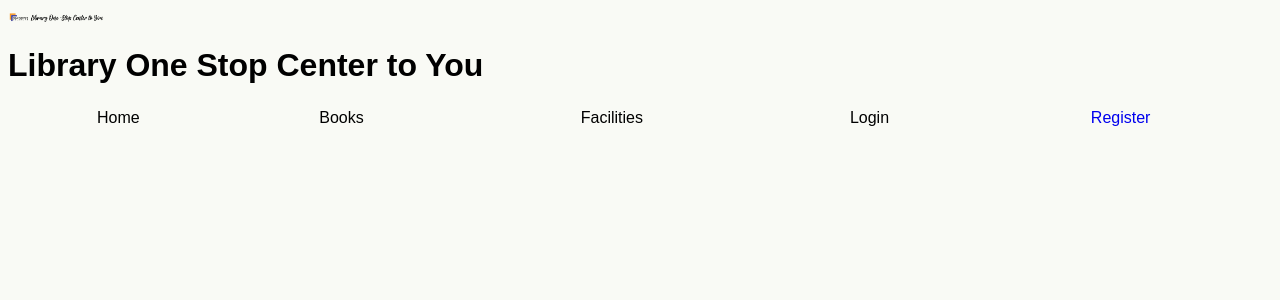
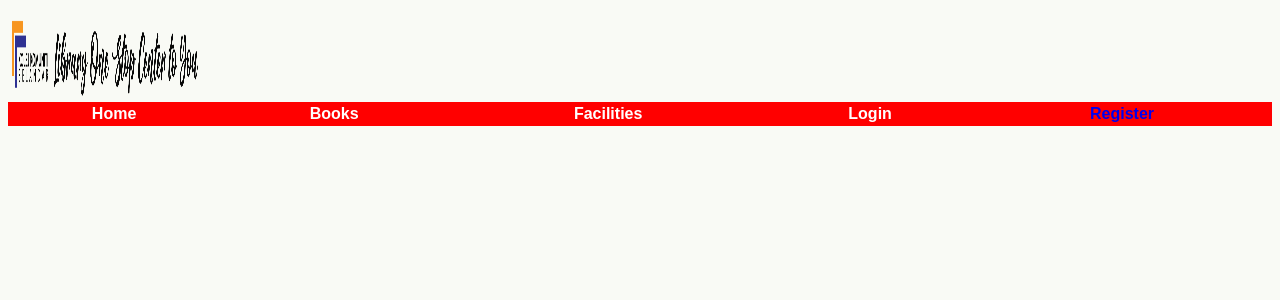
Before and after one commit to 2022828866-svenfrei/csc574-library-system, a PHP site: page /header.php in a window 1280 px wide. Shown: the top 300 px of the page. Run offline with PHP 8.4, Linux system fonts and the light colour scheme.

Commit message:
header update

```diff
--- a/sites/css/mystyle.css
+++ b/sites/css/mystyle.css
@@ -14,11 +14,7 @@ body{background-color: #F9FAF5;
 
 
 
-  /* mouse over link */
-  a:hover {
-    background-color: none;
-    text-decoration: none;
-  }
+
 
   /* selected link
 a:active {
--- a/sites/header.php
+++ b/sites/header.php
@@ -2,20 +2,19 @@
 <html>
     <head><link rel="stylesheet" type="text/css" href="css/mystyle.css"> <!--link to mystyle.css -->
     <style>
-         td:hover {background-color: coral;}
+        td:hover {background-color: white}
         </style>
             </head>
     <body>
-    <div><div><img src="images/kksllogo.png" alt="logo" width="100"></div>
-    <div><h1>Library One Stop Center to You</h1></div></div>
-    <table style="width:100%" border=0>
+   <img src="images/kksllogo.png" alt="logo" width="200" height="90">
+    <table style="width:100%; color:white;" border=0 bgcolor=red >
 
         <tr>
-        <td align="center">Home</td>
-        <td align="center">Books</td>
-        <td align="center">Facilities</td>
-        <td align="center">Login</td>
-        <td align="center"><a target="content" href="register.php">Register</a></td>
+        <td align="center"><b>Home</b></td>
+        <td align="center"><b>Books</b></td>
+        <td align="center"><b>Facilities</b></td>
+        <td align="center"><b>Login</b></td>
+        <td align="center"><a target="content" href="register.php"><b>Register</b></a></td>
         </tr>
 
 
```
